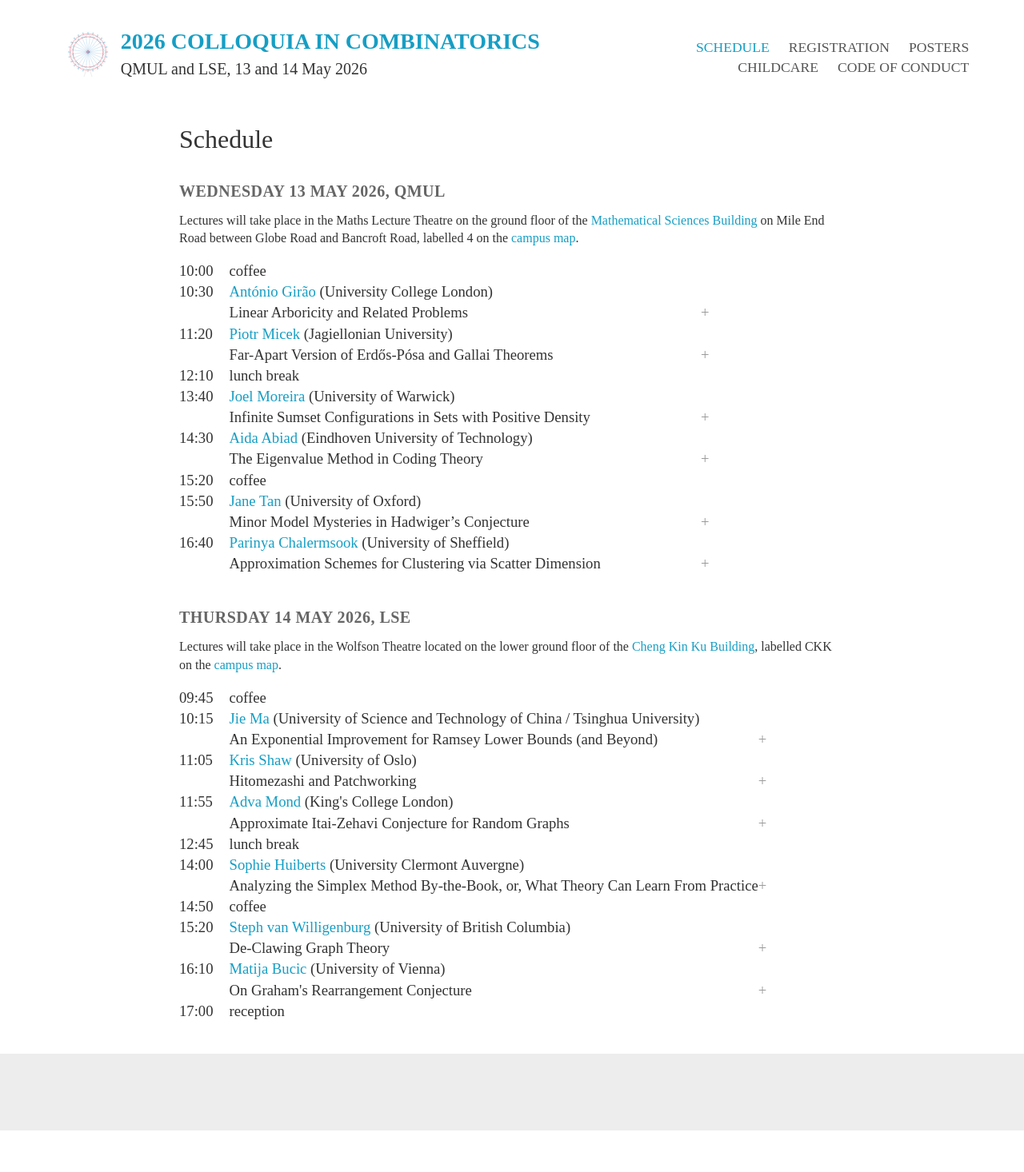
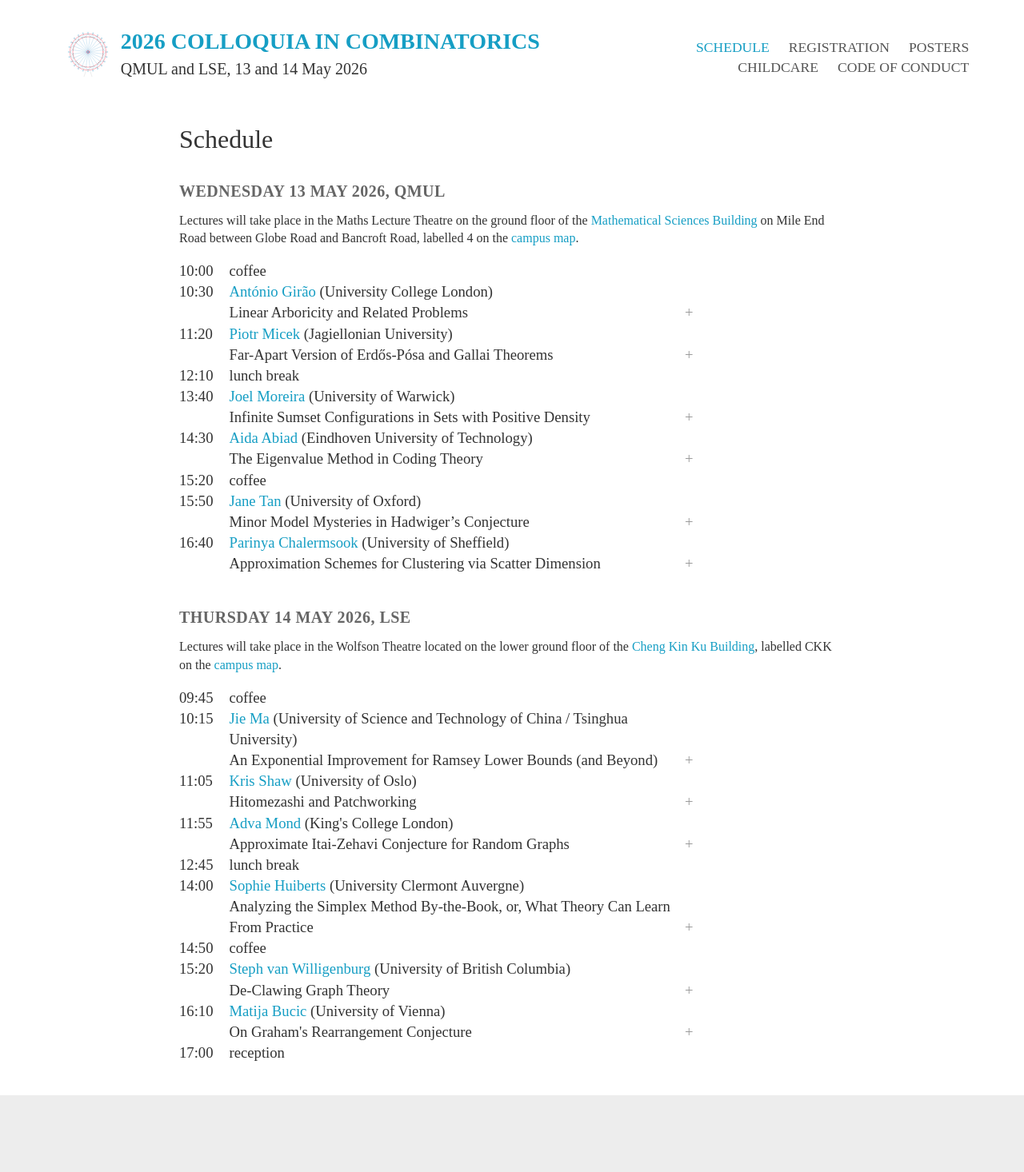
Before and after one commit to 2dcic/2dcic.github.io, a Jekyll site: the page built from schedule.md, in a window 1280 px wide. Shown: the whole page at 80% size. Built offline with Jekyll 4.4.1, drawn with Linux system fonts in a browser that asks for light colours; nearby versions of some CDN libraries; some web fonts are replaced; formulas are drawn with MathJax 3; before the commit the page ends 1414 px from its top, so only the background shows below that.

Commit message:
schedule

```diff
--- a/_sass/schedule.scss
+++ b/_sass/schedule.scss
@@ -5,6 +5,7 @@ table.talks {
   margin-bottom: 1.5rem;
 
 td {
+  max-width: 600px;
   margin-left: 0;
   padding: 0 20px 0 0;
 }}
@@ -22,24 +23,21 @@ input[type="checkbox"] {
 
 input + .drop + div {
   height: 0;
+  padding-right: 20px;
   visibility: hidden;
   overflow: hidden;
   max-width: 600px;
 }
 
 .drop:after {
-  content: '+';
+  content: '\00a0+';
   text-align: right;
   float: right;
   color: $mid-grey;
 }
 
 :checked + .drop:after {
-  content: '+';
   transform: rotate(45deg);
-  text-align: right;
-  float: right;
-  color: $mid-grey;
 }
 
 input:checked + .drop + div{
```
